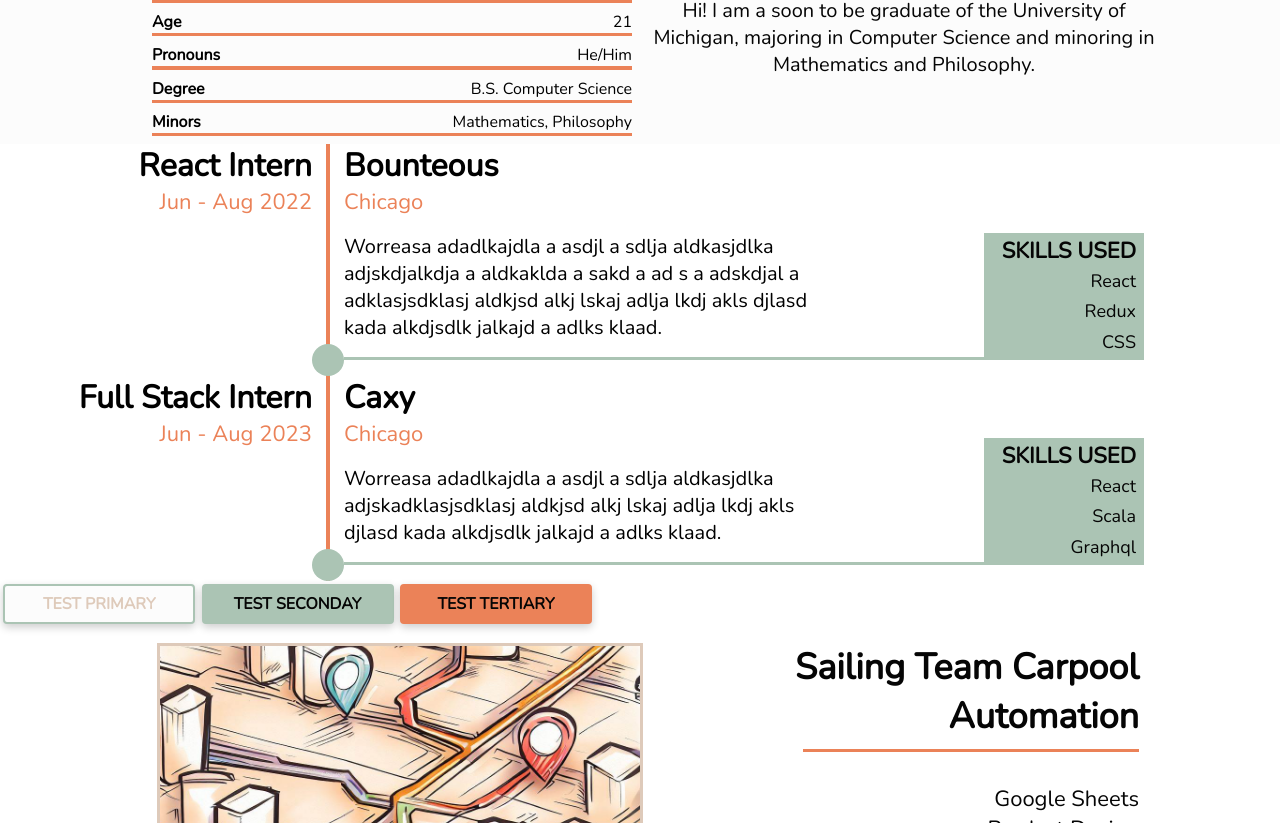
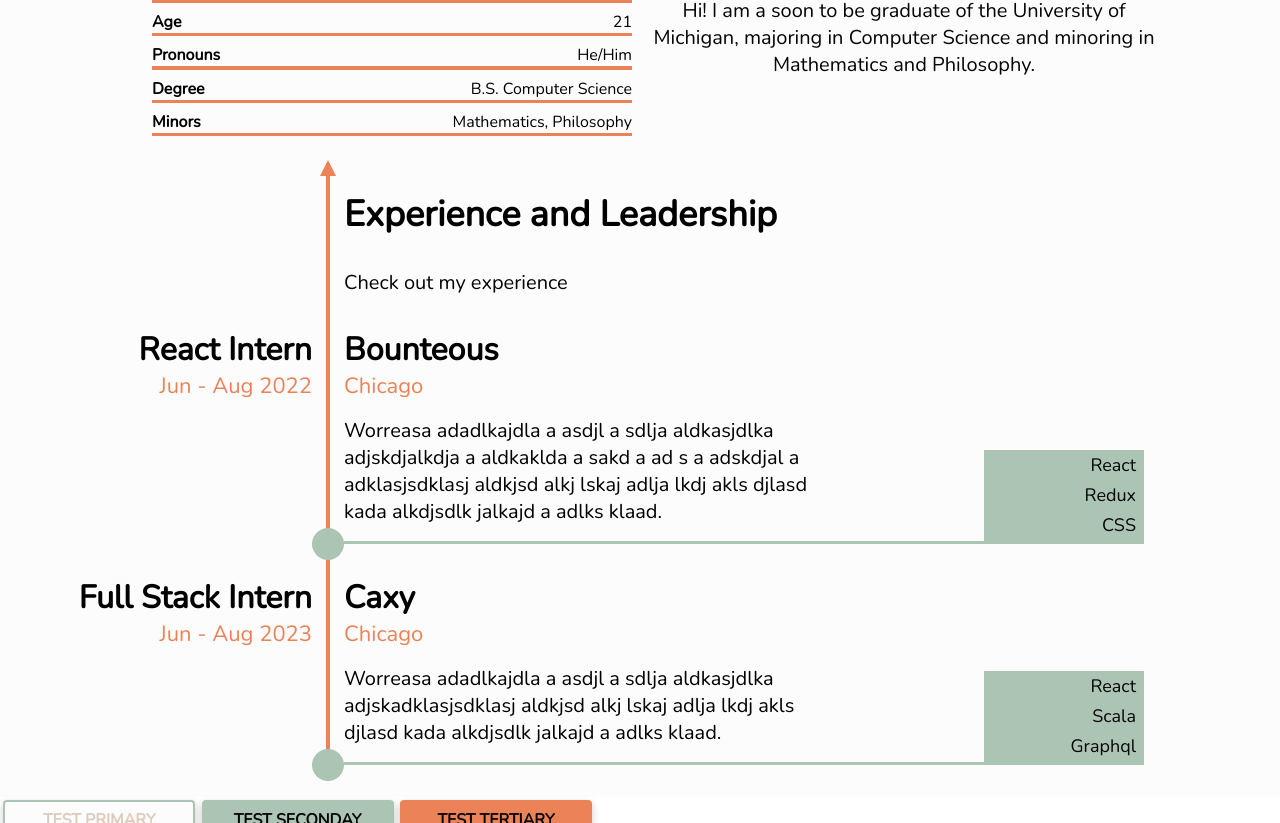
Before and after one commit to brodyschwar/brodyschwar.github.io, a React (Create React App) app: page / in a window 1280 px wide. Shown: the part 977-1800 px from the top of the page. Built offline with nearby package versions, Linux system fonts and the light colour scheme.

Commit message:
Added section header

```diff
--- a/src/App.tsx
+++ b/src/App.tsx
@@ -7,26 +7,7 @@
 import TitleSection from './components/titleSection';
 import { MAIN_TITLE } from './data/titleSections';
 import AboutMe from './components/aboutSection';
-import ExperienceCard from './components/experienceCard';
-import { ExperienceCardProps } from './components/experienceCard';
-
-const sampleProp: ExperienceCardProps = {
-  position: "React Intern",
-  dates: "Jun - Aug 2022",
-  company: "Bounteous",
-  location: "Chicago",
-  description: "Worreasa adadlkajdla a asdjl a sdlja aldkasjdlka adjskdjalkdja a aldkaklda a sakd a ad s a adskdjal a adklasjsdklasj aldkjsd alkj lskaj  adlja lkdj akls djlasd kada  alkdjsdlk jalkajd a adlks klaad.",
-  skills: ["React", "Redux", "CSS"]
-}
-
-const sampleProp2: ExperienceCardProps = {
-  position: "Full Stack Intern",
-  dates: "Jun - Aug 2023",
-  company: "Caxy",
-  location: "Chicago",
-  description: "Worreasa adadlkajdla a asdjl a sdlja aldkasjdlka adjskadklasjsdklasj aldkjsd alkj lskaj  adlja lkdj akls djlasd kada  alkdjsdlk jalkajd a adlks klaad.",
-  skills: ["React", "Scala", "Graphql"]
-}
+import ExperienceAndLeadershipSection from './components/experienceAndLeadershipSection';
 
 function App() {
   return (
@@ -34,8 +15,7 @@
     <div className="App">
       <TitleSection {...MAIN_TITLE}/>
       <AboutMe/>
-      <ExperienceCard {...sampleProp}/>
-      <ExperienceCard {...sampleProp2}/>
+      <ExperienceAndLeadershipSection/>
       <SquareButton primary>Test Primary</SquareButton>
       <SquareButton secondary>Test Seconday</SquareButton>
       <SquareButton tertiary>Test Tertiary</SquareButton>
--- /dev/null
+++ b/src/components/experienceAndLeadershipSection/index.tsx
@@ -0,0 +1,101 @@
+import React from 'react';
+import { styled } from 'styled-components';
+import { lightTheme, screenSize } from '../../themes/themes';
+import { EXPERIENCE } from '../../data/experience';
+import ExperienceCard from '../experienceCard';
+
+const Wrapper = styled.div`
+  background-color: ${lightTheme.backgroundColor};
+  padding-top: 1rem;
+  padding-bottom: 1rem;
+`;
+
+const DescriptionWrapper = styled.div`
+    display: grid;
+    width: 100%;
+    grid-template-columns: 1fr 2rem 3fr;
+`
+
+const IconWrapper = styled.div`
+  display: flex;
+  justify-content: center;
+  align-items: flex-start;
+  height: 100%;
+  margin-top: 0.2rem;
+
+  position: relative; /* Set to relative for positioning pseudo-element */
+  z-index: 1;
+  &::before {
+    content: '';
+    position: absolute;
+    top: 0;
+    bottom: 0;
+    left: 0.9rem; /* Adjust the left position to center the line */
+    width: 0.2rem;
+    background-color: ${lightTheme.tertiaryColor}; /* Set the color of the line */
+    z-index: -1;
+  }
+`;
+
+const Icon = styled.span`
+    position: absolute;
+    top: -0.2rem;
+    width: 0;
+    height: 0;
+    border-left: 0.5rem solid transparent;
+    border-right: 0.5rem solid transparent;
+    border-bottom: 1rem solid ${lightTheme.tertiaryColor};
+`;
+
+const Header = styled.h2`
+    font-family: ${ lightTheme.primaryFont };
+    font-size: 36px;
+    font-weight: 800;
+
+    @media (max-width: ${ screenSize.medium }) {
+        font-size: 30px;
+    }
+
+    @media (max-width: ${ screenSize.small }) {
+        font-size: 24px;
+    }
+`
+
+const Description = styled.div`
+    width: 50%;
+    margin-bottom: 1rem;
+    font-family: ${ lightTheme.primaryFont };
+    font-weight: 400;
+    font-size: 20px;
+    min-width: 20rem;
+    max-width: 50rem;
+    color: ${ lightTheme.textColor };
+`
+
+const description: string = "Check out my experience"
+
+const ExperienceAndLeadershipSection = () => {
+    return(
+        <Wrapper>
+            <DescriptionWrapper>
+                <div/>
+                <IconWrapper>
+                    <Icon/>
+                </IconWrapper>
+                <div>
+                <Header>
+                    Experience and Leadership
+                </Header>
+                <Description>
+                    {description}
+                </Description>
+                </div>
+            </DescriptionWrapper>
+            {EXPERIENCE.map((experience) => (
+                <ExperienceCard key={experience.company} {...experience}/>
+            ))}
+        </Wrapper>
+    );
+}
+
+export default ExperienceAndLeadershipSection;
--- a/src/components/experienceCard/index.tsx
+++ b/src/components/experienceCard/index.tsx
@@ -15,10 +15,6 @@
   display: grid;
   width: 100%;
   grid-template-columns: 1fr 2rem 3fr;
-  align-items: flex-start;
-  @media (max-width: ${screenSize.medium}) {
-    flex-direction: column;
-  }
 `;
 
 const IconWrapper = styled.div`
@@ -44,6 +40,7 @@
 const ContentWrapper = styled.div`
   display: flex;
   margin: 0 1rem 1rem 0;
+  padding-top: 1rem;
   border-bottom: 0.2rem solid ${lightTheme.primaryColor};
   max-width: 50rem;
   justify-content: flex-end;
@@ -97,7 +94,6 @@
     }
 `
 
-
 const Icon = styled.span`
     width: 2rem;
     height: 2rem;
@@ -123,17 +119,6 @@
     }
 `
 
-const SkillTitle = styled.h6`
-    font-family: ${ lightTheme.primaryFont };
-    color: ${ lightTheme.textColor };
-    font-weight: 800;
-    font-size: 22px;
-    margin: 0.2rem 0.5rem 0 0.2rem;
-    width: 100%;
-    text-align: right;
-    margin-left: 0.5rem;
-`
-
 const Skill = styled.p`
     font-family: ${ lightTheme.primaryFont };
     color: ${ lightTheme.textColor };
@@ -146,6 +131,7 @@
     display: flex;
     flex-direction: column;
     align-items: flex-end;
+    padding-top: 1rem;
 `
 
 const ExperienceCard: React.FC<ExperienceCardProps> = ({
@@ -172,7 +158,6 @@
             <Description>{description}</Description>
         </DescriptionBox>
         <SkillsBox>
-            <SkillTitle>SKILLS USED</SkillTitle>
             {skills.map((skill) => (
             <Skill key={skill} children={skill} />
             ))}
--- /dev/null
+++ b/src/data/experience.tsx
@@ -0,0 +1,24 @@
+import { ExperienceCardProps } from "../components/experienceCard";
+
+const BOUNTEOUS: ExperienceCardProps = {
+    position: "React Intern",
+    dates: "Jun - Aug 2022",
+    company: "Bounteous",
+    location: "Chicago",
+    description: "Worreasa adadlkajdla a asdjl a sdlja aldkasjdlka adjskdjalkdja a aldkaklda a sakd a ad s a adskdjal a adklasjsdklasj aldkjsd alkj lskaj  adlja lkdj akls djlasd kada  alkdjsdlk jalkajd a adlks klaad.",
+    skills: ["React", "Redux", "CSS"]
+  }
+
+const CAXY: ExperienceCardProps = {
+    position: "Full Stack Intern",
+    dates: "Jun - Aug 2023",
+    company: "Caxy",
+    location: "Chicago",
+    description: "Worreasa adadlkajdla a asdjl a sdlja aldkasjdlka adjskadklasjsdklasj aldkjsd alkj lskaj  adlja lkdj akls djlasd kada  alkdjsdlk jalkajd a adlks klaad.",
+    skills: ["React", "Scala", "Graphql"]
+}
+
+export const EXPERIENCE: ExperienceCardProps[] = [
+    BOUNTEOUS,
+    CAXY
+]
```
